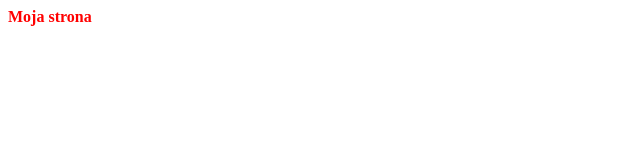
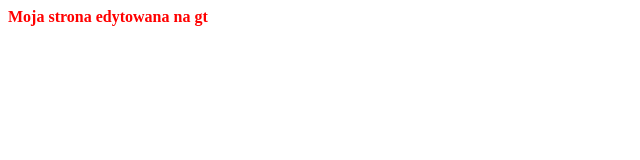
Before and after one commit to grzegorz2047/MojaStrona, a plain HTML site: page index.html in a window 1280 px wide. Shown: the whole page, without its empty margins (0-640 px from the left). Drawn offline with Linux system fonts and the light colour scheme.

Commit message:
Update index.html

```diff
--- a/index.html
+++ b/index.html
@@ -3,6 +3,6 @@
 		<link rel="stylesheet" href="style.css">
 	</head>
 <body>
-	<div class="red"><b>Moja strona</b></div>
+	<div class="red"><b>Moja strona edytowana na gt</b></div>
 </body>
 </html>
```
